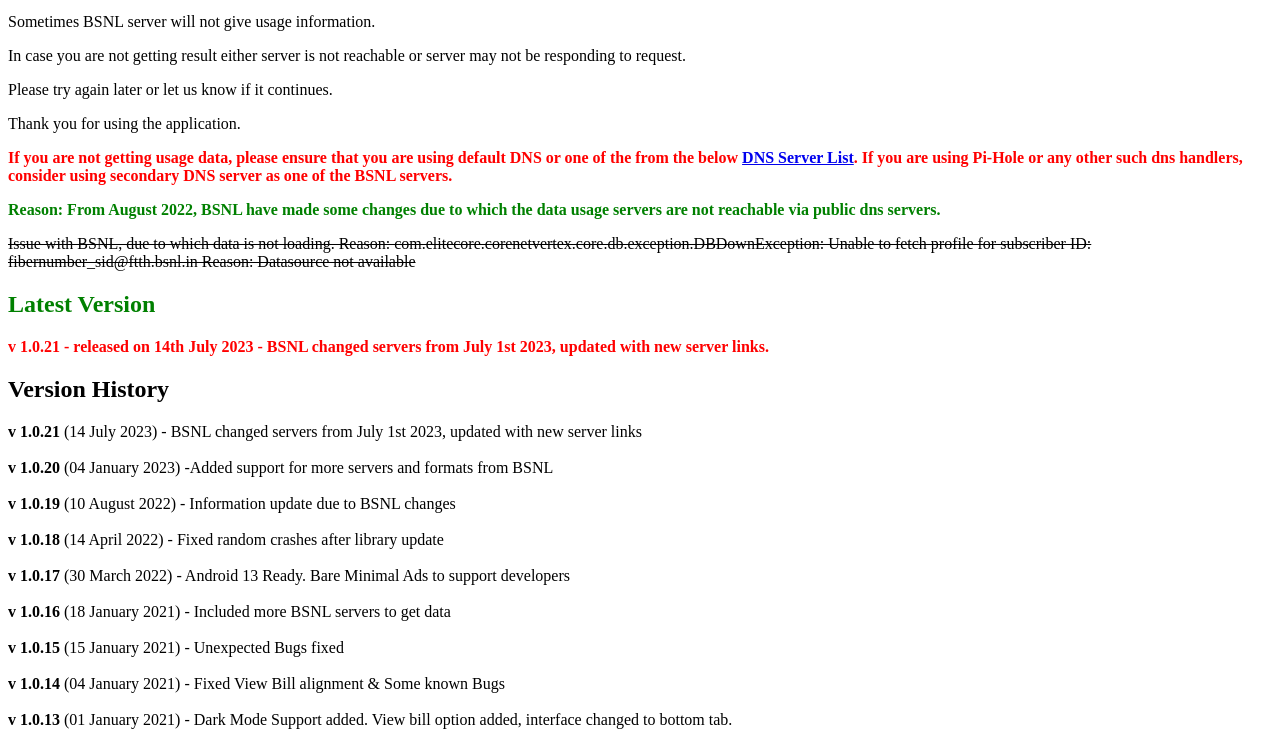
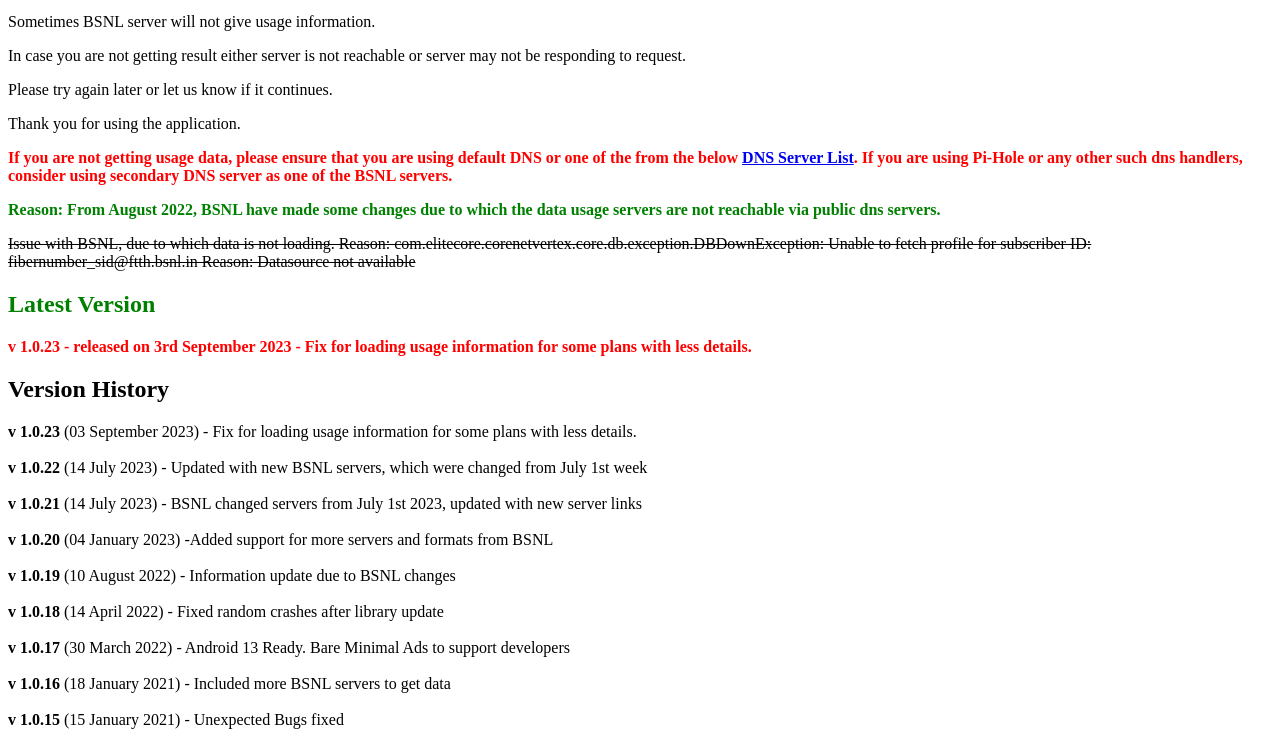
Before and after one commit to reyasmohammed/bsnlftthusage, a plain HTML site: page index.html in a window 1280 px wide. Shown: the part 76-807 px from the top of the page. Drawn offline with Linux system fonts and the light colour scheme.

Commit message:
Update index.html

```diff
--- a/index.html
+++ b/index.html
@@ -20,9 +20,11 @@
    Unable to fetch profile for subscriber ID: fibernumber_sid@ftth.bsnl.in Reason: Datasource not available</s></p>
 
   <h2 id="updates" style="color:green;">Latest Version</h2>
-  <p style="color:red;"><strong>v 1.0.21 - released on 14th July 2023 - <strong>BSNL changed servers from July 1st 2023, updated with new server links</strong>.</strong></p>
+  <p style="color:red;"><strong>v 1.0.23 - released on 3rd September 2023 - <strong>Fix for loading usage information for some plans with less details</strong>.</strong></p>
 
   <h2 id="versions">Version History</h2>
+  <strong>v 1.0.23</strong> (03 September 2023) - Fix for loading usage information for some plans with less details.</br></br>
+  <strong>v 1.0.22</strong> (14 July 2023) - Updated with new BSNL servers, which were changed from July 1st week</br></br>
   <strong>v 1.0.21</strong> (14 July 2023) - BSNL changed servers from July 1st 2023, updated with new server links</br></br>
   <strong>v 1.0.20</strong> (04 January 2023) -Added support for more servers and formats from BSNL</br></br>
   <strong>v 1.0.19</strong> (10 August 2022) - Information update due to BSNL changes</br></br>
```
